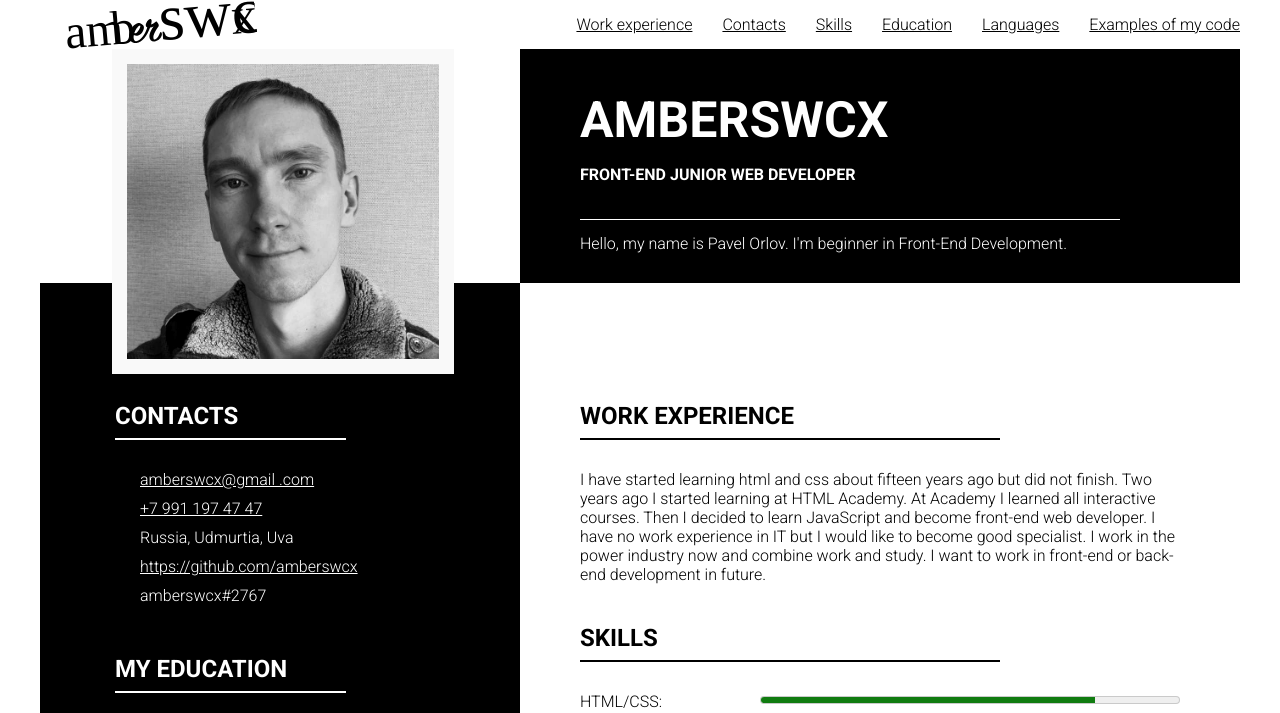
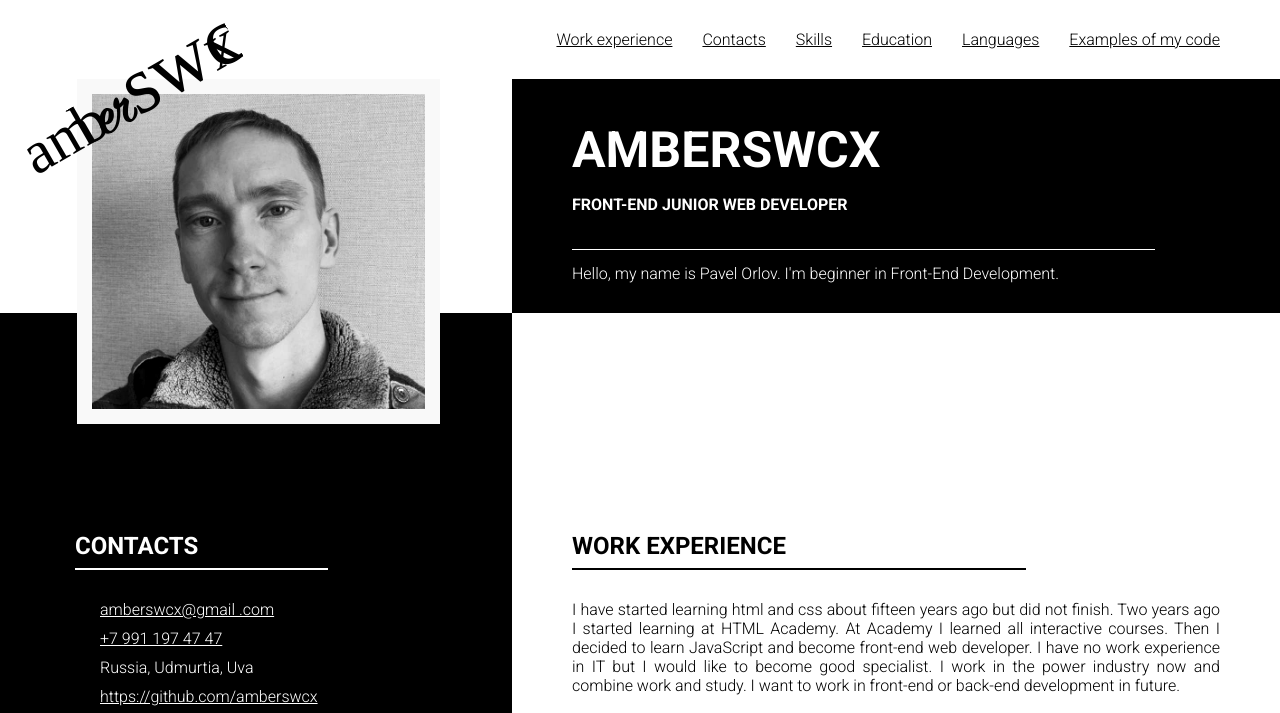
Before and after one commit to amberswcx/rsschool-cv, a plain HTML site: page index.html in a window 1280 px wide. Shown: the top 713 px of the page. Drawn offline with Linux system fonts and the light colour scheme.

Commit message:
fix: add some fixes & changes to CV

```diff
--- a/style.css
+++ b/style.css
@@ -7,6 +7,10 @@ body {
   font-family: Roboto, sans-serif;
   font-size: 1.6rem;
   font-weight: 300;
+}
+
+a:hover {
+  text-decoration: none;
 }
 
 .title {
@@ -73,9 +77,9 @@ body {
 
 .container {
   width: 100%;
-  max-width: 1200px;
+  max-width: 1500px;
+  min-width: 850px;
   margin: 0 auto;
-  padding: 0 25px;
 }
 
 .page-header,
@@ -84,7 +88,6 @@ body {
 .page-footer,
 .page-nav {
   display: flex;
-
 }
 
 .page-header,
@@ -105,24 +108,29 @@ body {
 }
 
 .page-header__logo {
+  position: relative;
+  top: 60px;
+  left: 10px;
+  z-index: 2;
   display: block;
   cursor: pointer;
   background: url("img/logo.svg") no-repeat center;
-  background-size: 80%;
-  transform: rotate(-5deg);
+  background-size: 100%;
+  transform: rotate(-30deg);
   width: 240px;
   height: 45px;
+
 }
 
 .page-nav {
   align-items: center;
   list-style: none;
   padding: 0;
-  margin: 0 -30px 0 30px;
+  margin: 0 30px 0 30px;
 }
 
 .page-nav__item {
-  padding: 15px 0;
+  padding: 30px 0;
   margin-right: 30px;
 }
 
@@ -149,6 +157,7 @@ body {
 
 .promo-text {
   margin-bottom: 30px;
+  text-align: justify;
 }
 
 .contact_list {
@@ -203,10 +212,12 @@ body {
 .education_list__description {
   order: 3;
   margin: 5px 0 40px;
+  text-align: justify;
 }
 
 .experience-text {
   margin-bottom: 40px;
+  text-align: justify;
 }
 
 .skill-list {
@@ -241,6 +252,7 @@ body {
   overflow: scroll;
   background: #eeeeee;
   margin-bottom: 20px;
+  padding: 0 20px;
 }
 
 .examples-of-my-code {
@@ -249,6 +261,14 @@ body {
 
 .page-footer {
   justify-content: center;
+  align-items: center;
+  column-gap: 20px;
+  padding: 30px 0;
+}
+
+.rsschool-logo {
+  width: 100px;
+  height: 50px;
 }
 
 .column-left {
@@ -269,7 +289,7 @@ body {
 
 .cv-content .column-left,
 .cv-content .column-right {
-  padding-top: 100px;
+  padding-top: 200px;
 }
 
 .column_dark {
```
